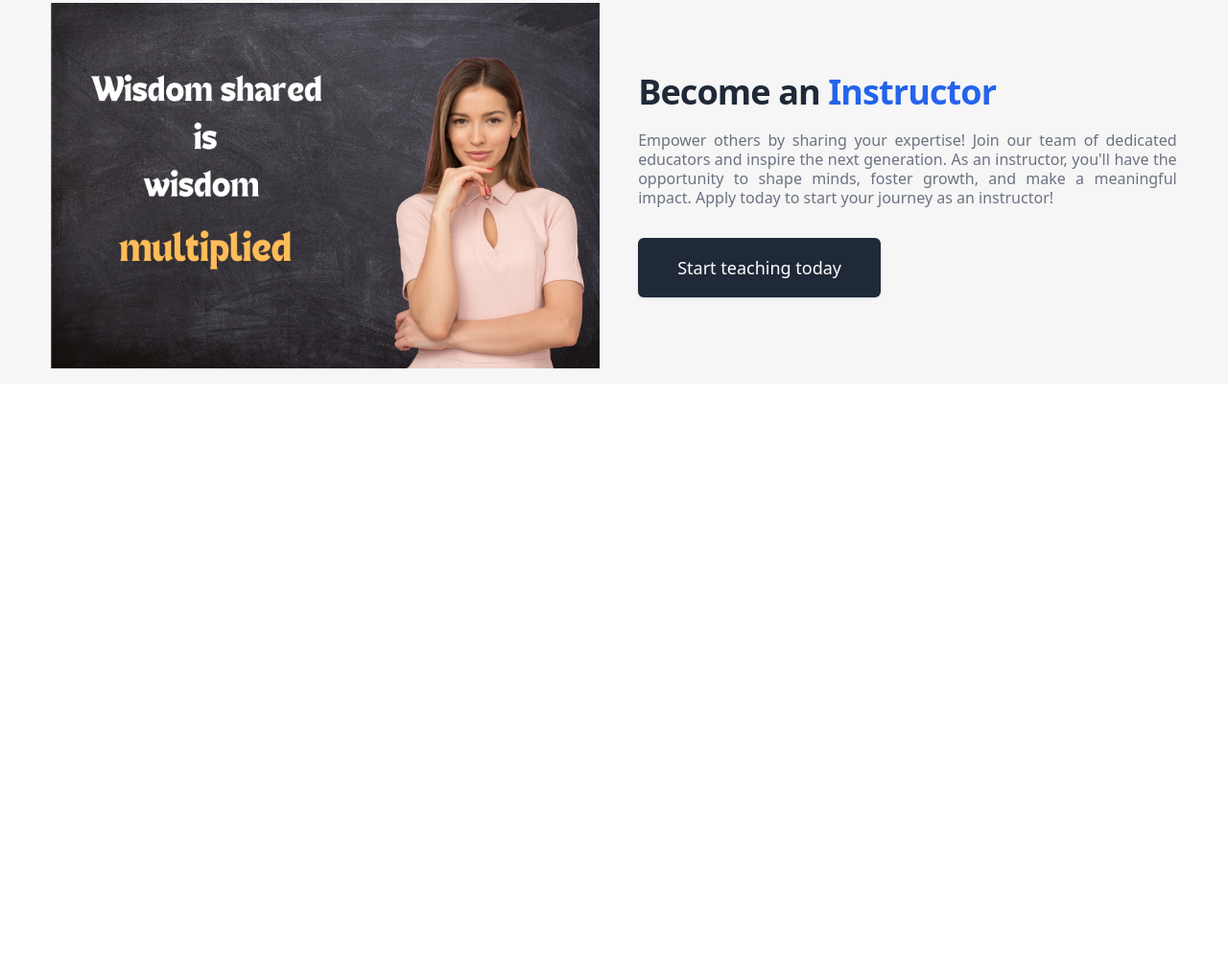
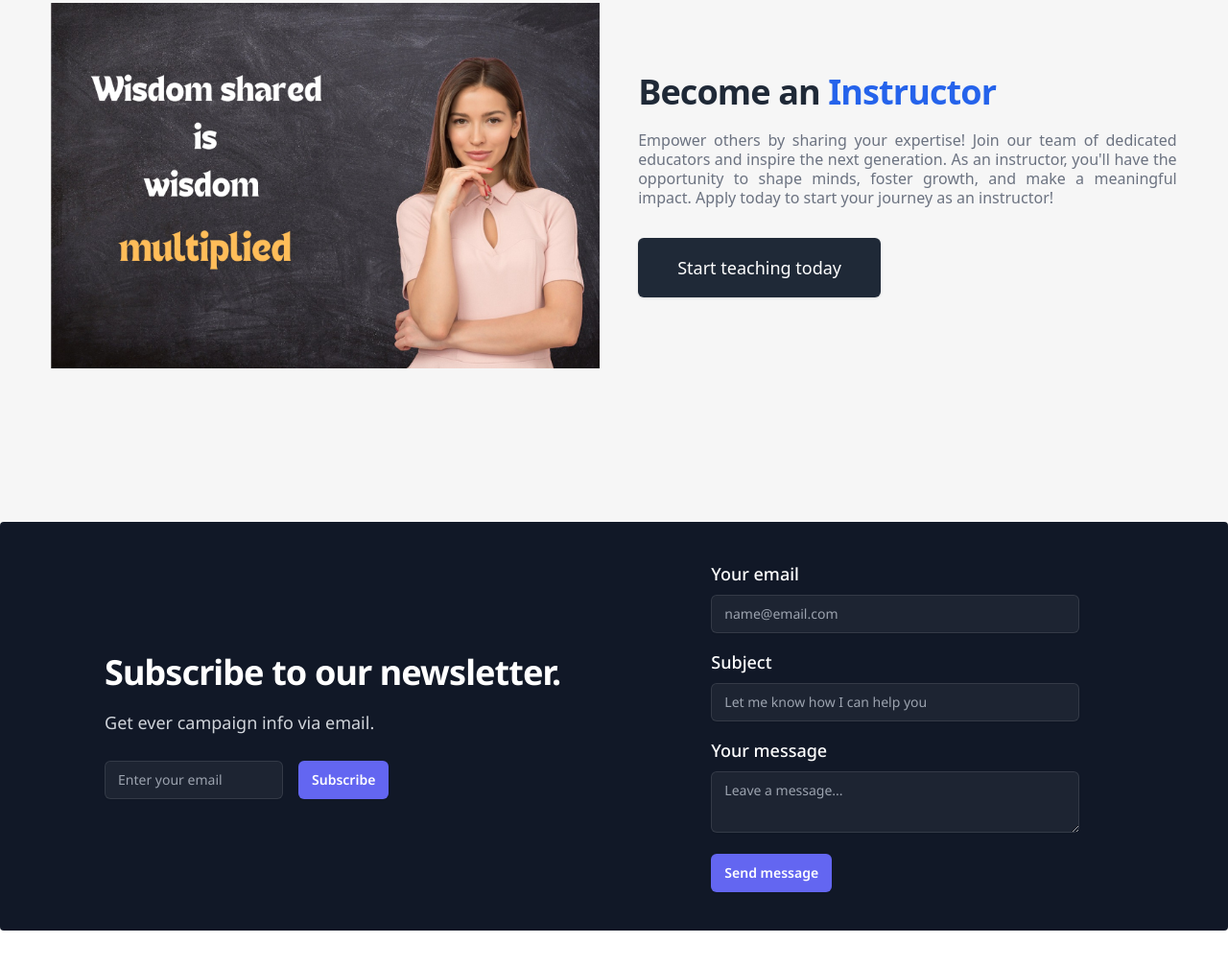
Before and after one commit to tabib-e-alahi/eduBridge_htm_css_js, a plain HTML site: page index.html in a window 1280 px wide. Shown: the part 1352-2360 px from the top of the page at 96% size. Before the commit the page ends 1896 px from the top, so only its background shows below. Drawn offline with nearby package versions, Linux system fonts and the light colour scheme.

Commit message:
newsletter added

```diff
--- a/index.html
+++ b/index.html
@@ -218,11 +218,9 @@
       </section>
 
       <!-- ============ Become an instructor section ==================== -->
-      <section
-        class="max-w-7xl mx-auto px-4 sm:px-6 lg:px-0 my-36"
-      >
+      <section class="max-w-7xl mx-auto px-4 sm:px-6 lg:px-0 my-36">
         <div
-          class=" mx-auto w-11/12 flex gap-10 lg:flex-justify lg:flex flex-col lg:flex-row-reverse lg:items-center"
+          class="mx-auto w-11/12 flex gap-10 lg:flex-justify lg:flex flex-col lg:flex-row-reverse lg:items-center"
         >
           <div class="sm:text-center lg:text-left roboto-mono-font">
             <h1
@@ -262,6 +260,96 @@
           </div>
         </div>
       </section>
+      <!-- =================== Newsletter section =========================== -->
+      <div
+        class="noto-sans-font relative max-w-7xl mx-auto overflow-hidden rounded bg-gray-900 mb-10 py-16 sm:py-10"
+      >
+        <div
+          class="mx-auto w-11/12 grid grid-cols-1 gap-y-16 lg:grid-cols-2 "
+        >
+          <div class="flex flex-col justify-center items-start mx-auto">
+            <h2
+              class="text-3xl font-bold tracking-tight text-white sm:text-4xl"
+            >
+              Subscribe to our newsletter.
+            </h2>
+            <p class="mt-4 text-lg leading-8 text-gray-300">
+              Get ever campaign info via email.
+            </p>
+            <div class="mt-6 flex max-w-md gap-x-4">
+              <label htmlFor="email-address" class="sr-only">
+                Email address
+              </label>
+              <input
+                name="email"
+                type="email"
+                required
+                class="min-w-0 flex-auto rounded-md border-0 bg-white/5 px-3.5 py-2 text-white shadow-sm ring-1 ring-inset ring-white/10 focus:ring-2 focus:ring-inset focus:ring-indigo-500 sm:text-sm sm:leading-6"
+                placeholder="Enter your email"
+              />
+              <button
+                type="submit"
+                class="flex-none rounded-md bg-indigo-500 px-3.5 py-2.5 text-sm font-semibold text-white shadow-sm hover:bg-indigo-400 focus-visible:outline focus-visible:outline-2 focus-visible:outline-offset-2 focus-visible:outline-indigo-500"
+              >
+                Subscribe
+              </button>
+            </div>
+          </div>
+
+          <form class="space-y-4 mx-auto">
+            <div>
+              <label
+                class="block mb-2 text-sm lg:text-lg font-medium text-white"
+                for="email"
+                >Your email</label
+              >
+              <input
+                type="email"
+                name="email"
+                class="w-96 flex-auto rounded-md border-0 bg-white/5 px-3.5 py-2 text-white shadow-sm ring-1 ring-inset ring-white/10 focus:ring-2 focus:ring-inset focus:ring-indigo-500 sm:text-sm sm:leading-6"
+                placeholder="name@email.com"
+                required
+              />
+            </div>
+            <div>
+              <label
+                for="subject"
+                class="block mb-2 text-sm lg:text-lg font-medium text-white"
+              >
+                Subject
+              </label>
+              <input
+                type="text"
+                name="from_name"
+                class="w-96 flex-auto rounded-md border-0 bg-white/5 px-3.5 py-2 text-white shadow-sm ring-1 ring-inset ring-white/10 focus:ring-2 focus:ring-inset focus:ring-indigo-500 sm:text-sm sm:leading-6"
+                placeholder="Let me know how I can help you"
+                required
+              />
+            </div>
+            <div class="sm:col-span-2">
+              <label
+                for="message"
+                class="block mb-2 text-sm lg:text-lg font-medium text-white"
+              >
+                Your message
+              </label>
+              <textarea
+                name="message"
+                rows="{6}"
+                class="w-96 flex-auto rounded-md border-0 bg-white/5 px-3.5 py-2 text-white shadow-sm ring-1 ring-inset ring-white/10 focus:ring-2 focus:ring-inset focus:ring-indigo-500 sm:text-sm sm:leading-6"
+                placeholder="Leave a message..."
+                defaultValue=""
+              ></textarea>
+            </div>
+            <button
+              type="submit"
+              class="flex-none rounded-md bg-indigo-500 px-3.5 py-2.5 text-sm font-semibold text-white shadow-sm hover:bg-indigo-400 focus-visible:outline focus-visible:outline-2 focus-visible:outline-offset-2 focus-visible:outline-indigo-500"
+            >
+              Send message
+            </button>
+          </form>
+        </div>
+      </div>
     </main>
     <!-- =============== js scripts ===================  -->
     <script src="js/popular.js"></script>
```
